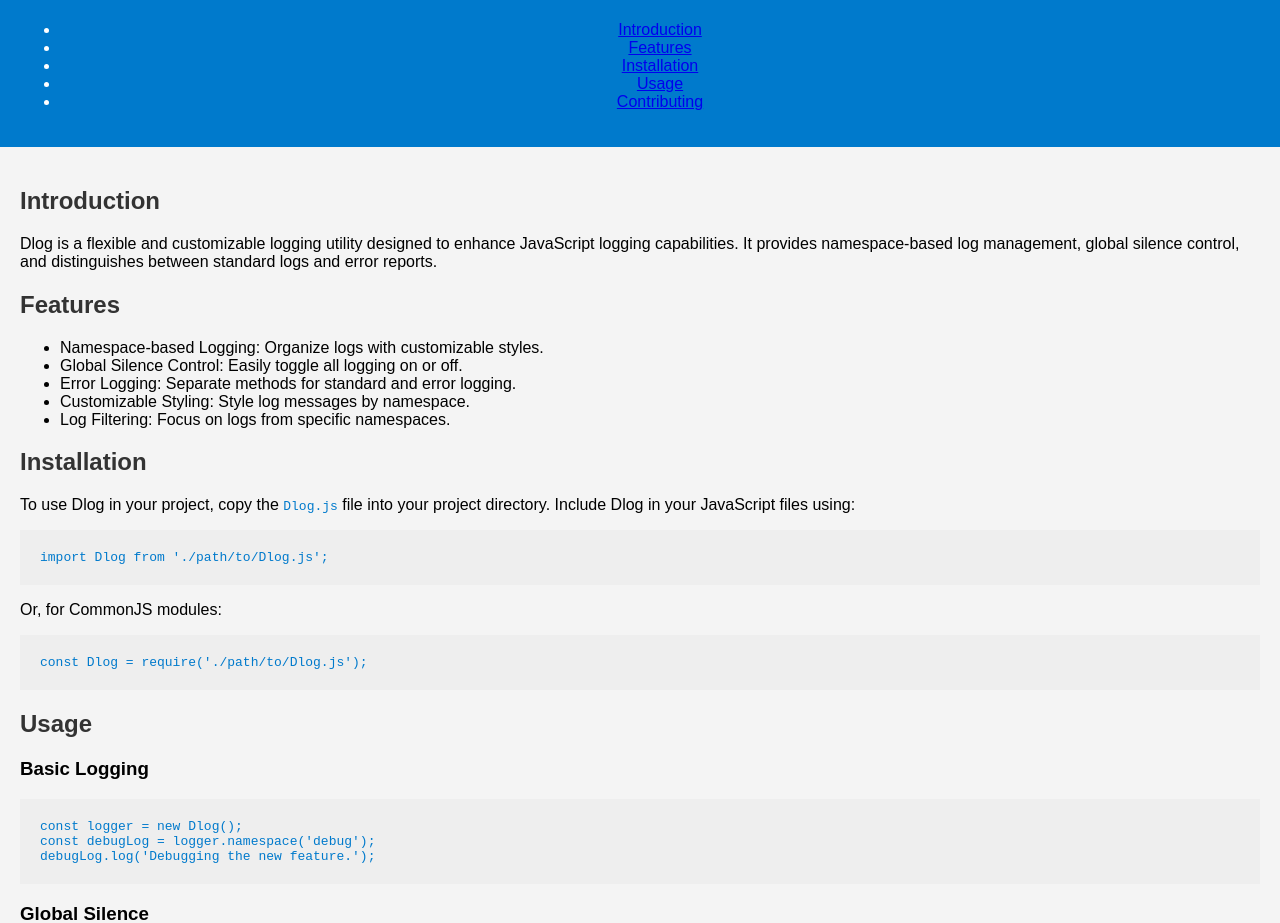
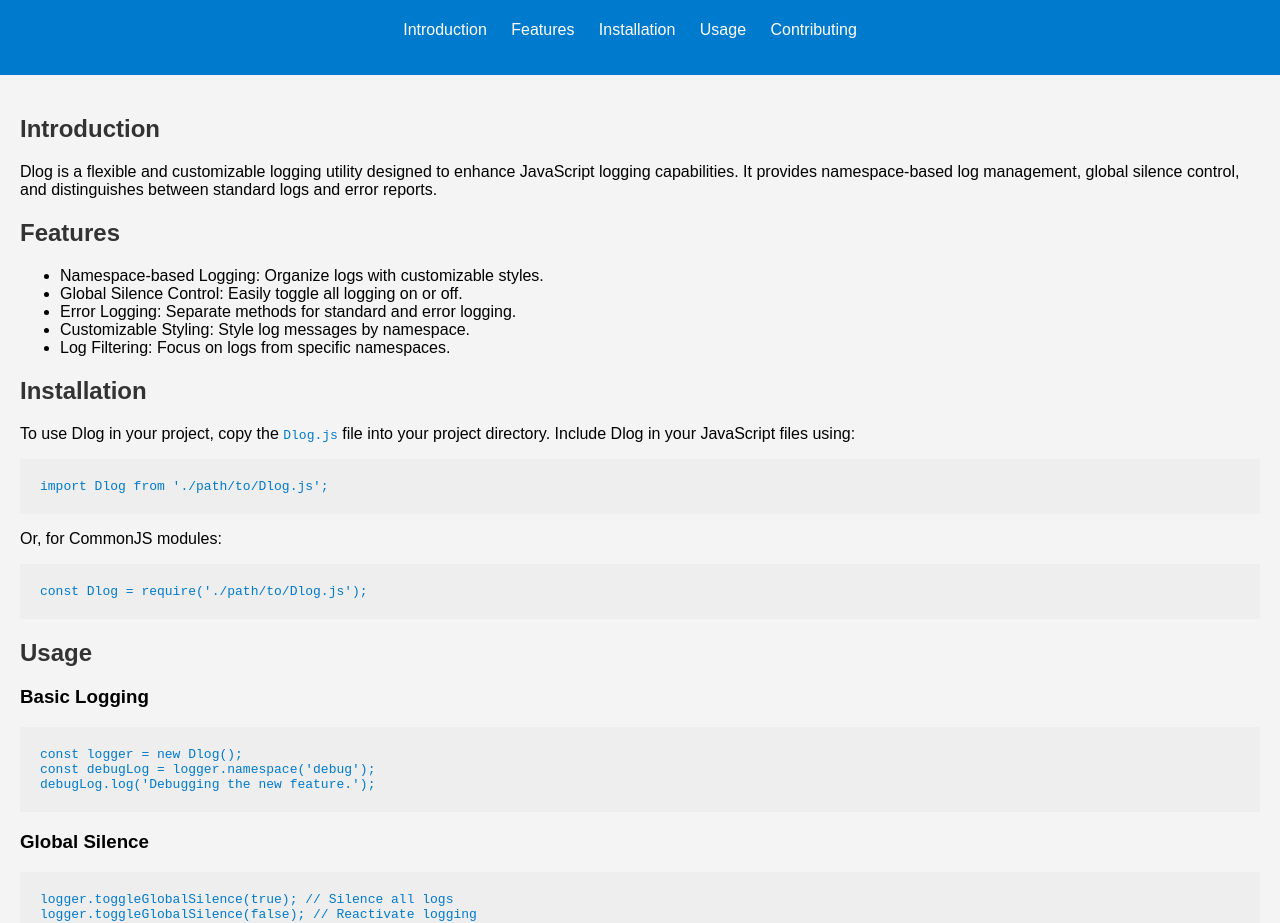
Before and after one commit to SylonZero/Dlog, a plain HTML site: page docs/index.html in a window 1280 px wide. Shown: the part 79-1002 px from the top of the page. Drawn offline with Linux system fonts and the light colour scheme.

Commit message:
Update style.css

```diff
--- a/docs/style.css
+++ b/docs/style.css
@@ -12,6 +12,21 @@ header {
     text-align: center;
 }
 
+header nav ul {
+    list-style: none;
+    padding: 0;
+}
+
+header nav ul li {
+    display: inline;
+    margin-right: 20px;
+}
+
+header nav ul li a {
+    color: #ffffff;
+    text-decoration: none;
+}
+
 main {
     padding: 20px;
 }
@@ -23,8 +38,13 @@ h2 {
 pre {
     background-color: #eee;
     padding: 20px;
+    overflow-x: auto;
 }
 
 code {
     color: #007ACC;
 }
+
+section {
+    margin-bottom: 20px;
+}
```
